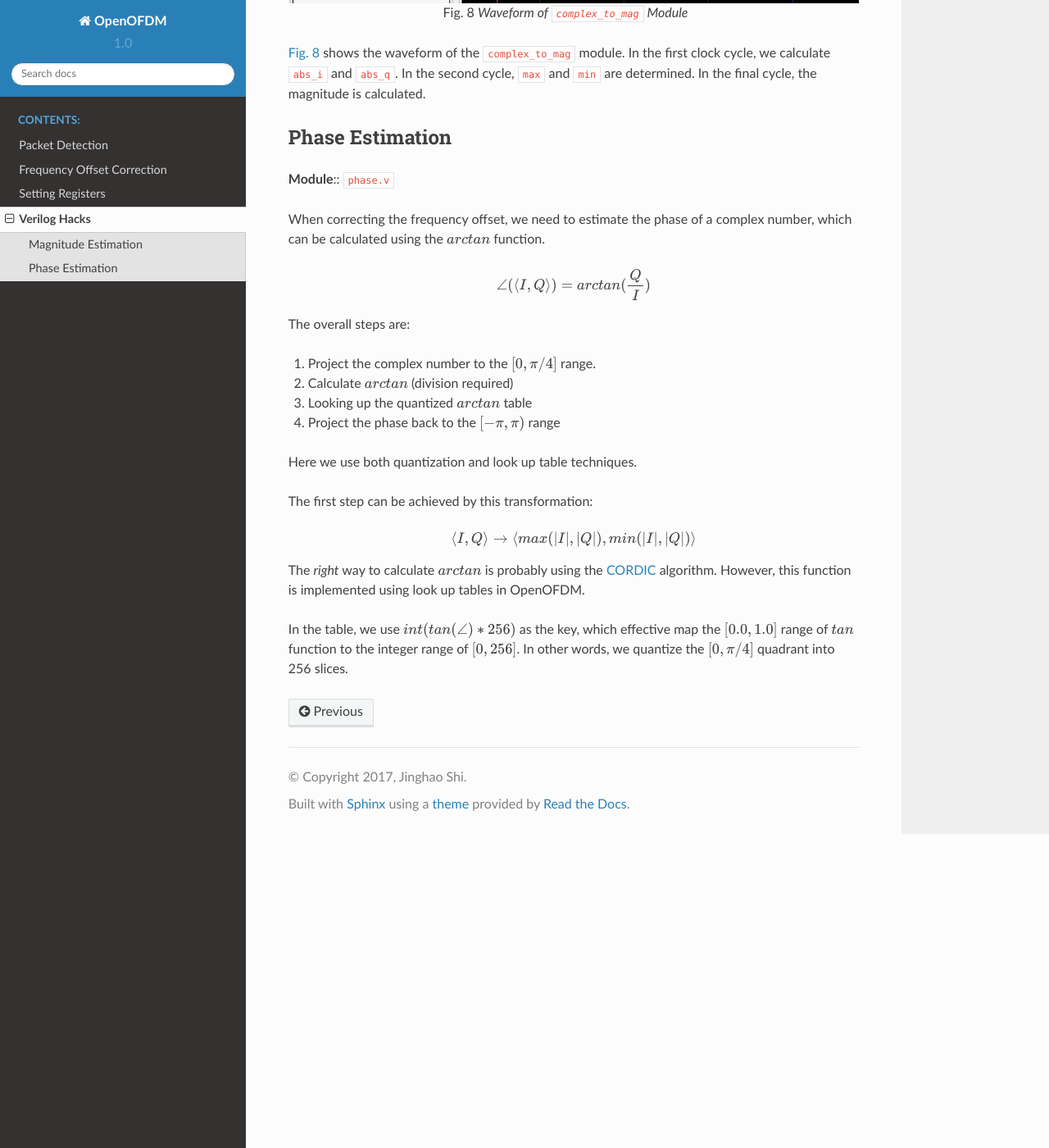
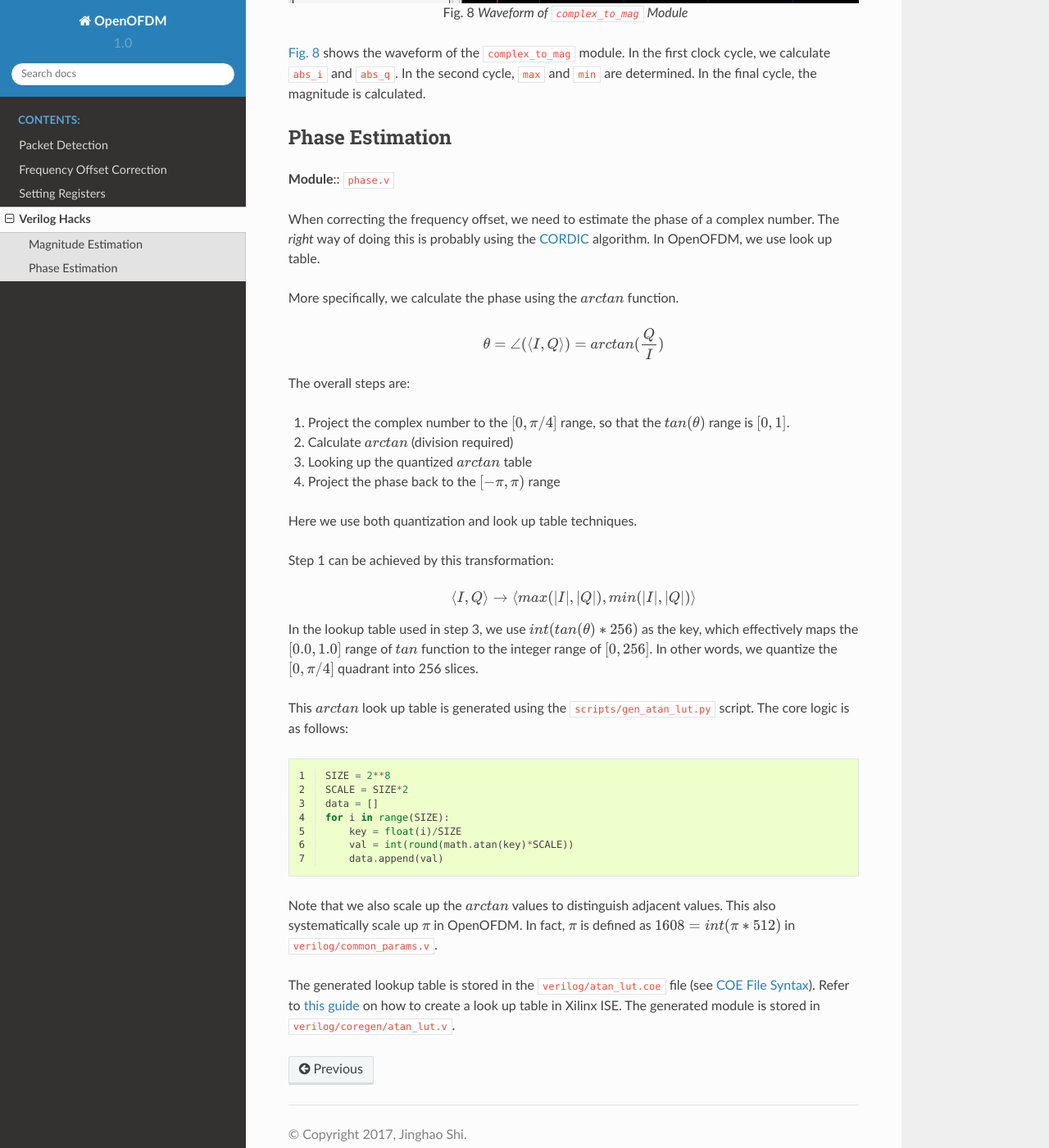
Before and after one commit to jhshi/openofdm, a Sphinx documentation site: the page built from docs/source/verilog.rst, in a window 1280 px wide and 1400 px high, scrolled down 796 px. Shown: the whole window at 82% size. Built offline with Sphinx 7.4.7 and the Read the Docs theme 2.0.0, drawn with Linux system fonts in a browser that asks for light colours.

Commit message:
phase lut

```diff
--- a/docs/source/verilog.rst
+++ b/docs/source/verilog.rst
@@ -42,34 +42,63 @@ Phase Estimation
 **Module**:: ``phase.v``
 
 When correcting the frequency offset, we need to estimate the phase of a complex
-number, which can be calculated using the :math:`arctan` function.
+number. The *right* way of doing this is probably using the `CORDIC
+<https://dspguru.com/dsp/faqs/cordic/>`_ algorithm. In OpenOFDM, we use look up
+table.
+
+More specifically, we calculate the phase using the :math:`arctan` function.
 
 
 .. math::
 
-    \angle(\langle I, Q\rangle) = arctan(\frac{Q}{I})
+    \theta = \angle(\langle I, Q\rangle) = arctan(\frac{Q}{I})
 
 The overall steps are:
 
-1. Project the complex number to the :math:`[0, \pi/4]` range.
+1. Project the complex number to the :math:`[0, \pi/4]` range, so that the
+   :math:`tan(\theta)` range is :math:`[0, 1]`.
 #. Calculate :math:`arctan` (division required)
 #. Looking up the quantized :math:`arctan` table
 #. Project the phase back to the :math:`[-\pi, \pi)` range
 
 Here we use both quantization and look up table techniques.
 
-The first step can be achieved by this transformation:
+Step 1 can be achieved by this transformation:
 
 .. math::
 
     \langle I, Q\rangle \rightarrow \langle max(|I|, |Q|), min(|I|, |Q|)\rangle
 
 
-The *right* way to calculate :math:`arctan` is probably using the `CORDIC
-<https://dspguru.com/dsp/faqs/cordic/>`_ algorithm. However, this function is
-implemented using look up tables in OpenOFDM.
+In the lookup table used in step 3, we use :math:`int(tan(\theta)*256)` as the
+key, which effectively maps the :math:`[0.0, 1.0]` range of :math:`tan` function
+to the integer range of :math:`[0, 256]`. In other words, we quantize the
+:math:`[0, \pi/4]` quadrant into 256 slices.
 
-In the table, we use :math:`int(tan(\angle)*256)` as the key, which effective
-map the :math:`[0.0, 1.0]` range of :math:`tan` function to the integer range of
-:math:`[0, 256]`. In other words, we quantize the :math:`[0, \pi/4]` quadrant
-into 256 slices.
+This :math:`arctan` look up table is generated using the
+``scripts/gen_atan_lut.py`` script. The core logic is as follows:
+
+.. code-block:: python
+    :linenos:
+
+    SIZE = 2**8
+    SCALE = SIZE*2
+    data = []
+    for i in range(SIZE):
+        key = float(i)/SIZE
+        val = int(round(math.atan(key)*SCALE))
+        data.append(val)
+
+
+Note that we also scale up the :math:`arctan` values to distinguish adjacent
+values. This also systematically scale up :math:`\pi` in OpenOFDM. In fact,
+:math:`\pi` is defined as :math:`1608=int(\pi*512)` in
+``verilog/common_params.v``.
+
+The generated lookup table is stored in the ``verilog/atan_lut.coe``
+file (see `COE File Syntax
+<https://www.xilinx.com/support/documentation/sw_manuals/xilinx11/cgn_r_coe_file_syntax.htm>`_).
+Refer to `this guide
+<https://www.xilinx.com/itp/xilinx10/isehelp/cgn_p_memed_single_block.htm>`_ on
+how to create a look up table in Xilinx ISE. The generated module is stored in
+``verilog/coregen/atan_lut.v``.
```
Also changed, not shown: 1 other file.
